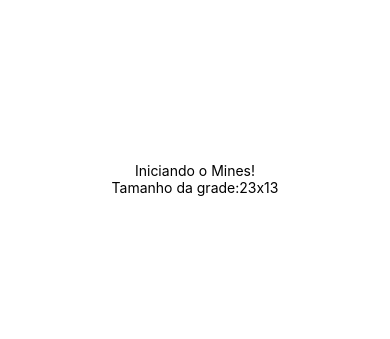
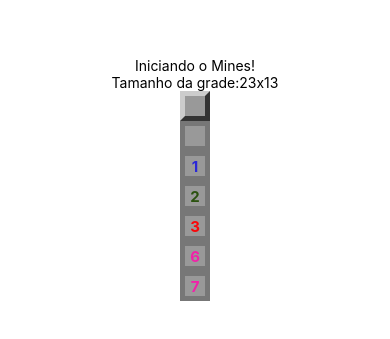
Before and after one commit to Gattekaa/curso-react-native-2, a React Native app: screen / in a window 390 px wide. Shown: the part 243-582 px from the top of the page. Built offline with nearby package versions, Linux system fonts and the light colour scheme.

Commit message:
Field component

```diff
--- a/App.js
+++ b/App.js
@@ -1,6 +1,7 @@
 import { StatusBar } from 'expo-status-bar';
 import { StyleSheet, Text, View } from 'react-native';
 import params from './src/params';
+import Field from './src/components/Field';
 
 export default function App() {
   return (
@@ -10,6 +11,13 @@
         Tamanho da grade:
         {`${params.getRowsAmmount()}x${params.getColumnsAmount()}`}
       </Text>
+      <Field />
+      <Field opened />
+      <Field opened nearMines={1} />
+      <Field opened nearMines={2} />
+      <Field opened nearMines={3} />
+      <Field opened nearMines={6} />
+      <Field opened nearMines={7} />
       <StatusBar style="auto" />
     </View>
   );
--- /dev/null
+++ b/src/components/Field.js
@@ -0,0 +1,56 @@
+import { View, StyleSheet, Text } from "react-native";
+import params from "../params";
+
+export default props => {
+
+  const { mined, opened, nearMines } = props
+
+  const styleField = [styles.field]
+  if (opened) styleField.push(styles.opened)
+  if (styleField.length === 1) styleField.push(styles.regular)
+
+  let color = null
+
+  if (nearMines > 0) {
+    if (nearMines == 1) color = '#2A28D7'
+    if (nearMines == 2) color = '#2B520F'
+    if (nearMines > 2 && nearMines < 6) color = '#F9060A'
+    if (nearMines >= 6) color = '#F221A9'
+  }
+
+  return (
+    <View style={styleField}>
+      {!mined && opened && nearMines > 0 ?
+        <Text style={[styles.label, { color: color }]}>
+          {nearMines}
+        </Text>
+        : false
+      }
+    </View>
+  )
+}
+
+const styles = StyleSheet.create({
+  field: {
+    height: params.blockSize,
+    width: params.blockSize,
+    borderWidth: params.borderSize,
+  },
+  regular: {
+    backgroundColor: '#999',
+    borderLeftColor: '#CCC',
+    borderTopColor: '#CCC',
+    borderRightColor: '#333',
+    borderBottomColor: '#333',
+  },
+  opened: {
+    backgroundColor: '#999',
+    borderColor: '#777',
+    alignItems: 'center',
+    justifyContent: 'center',
+  },
+  label: {
+    fontWeight: 'bold',
+    fontSize: params.fontSize,
+  }
+})
```
